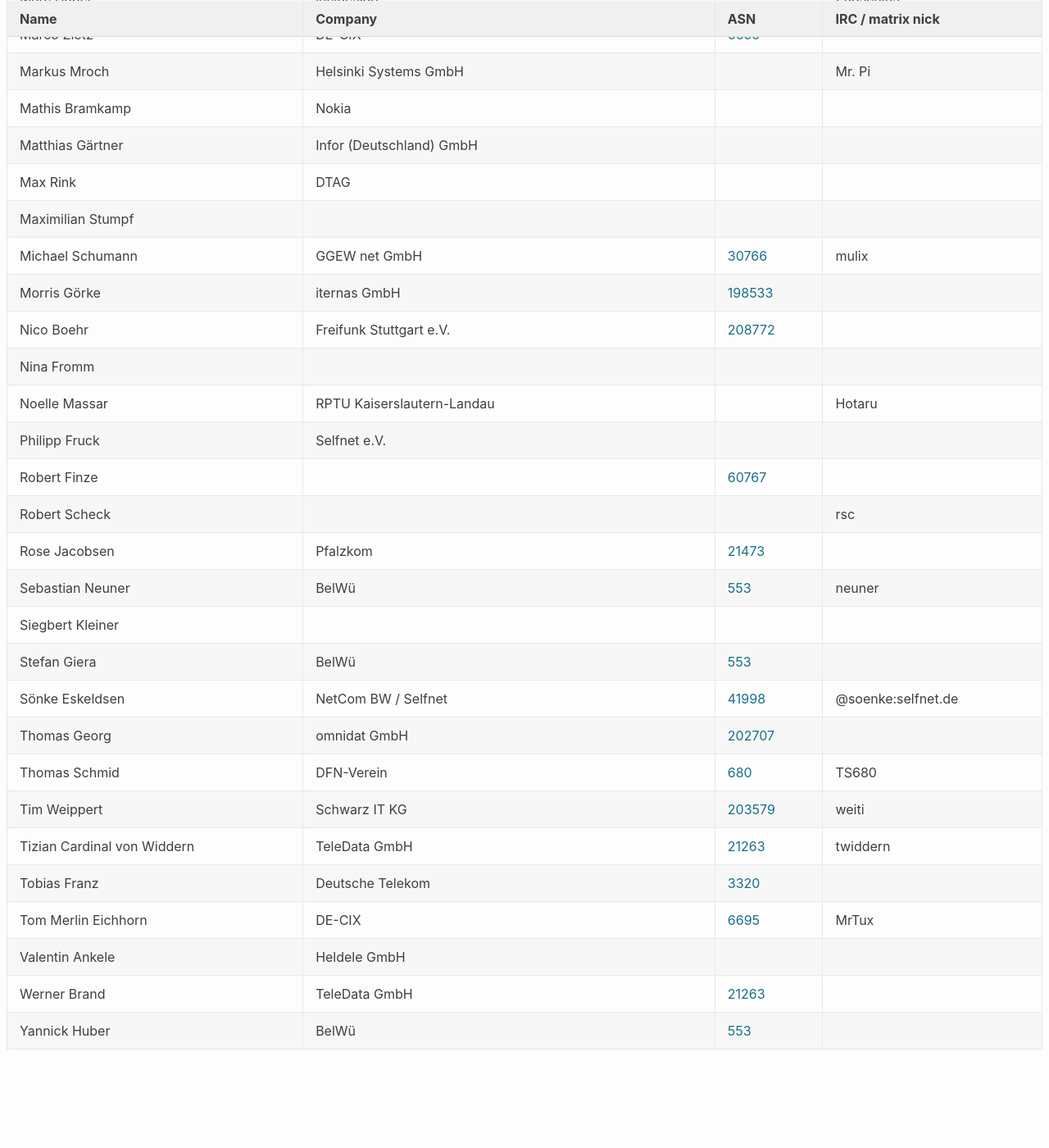
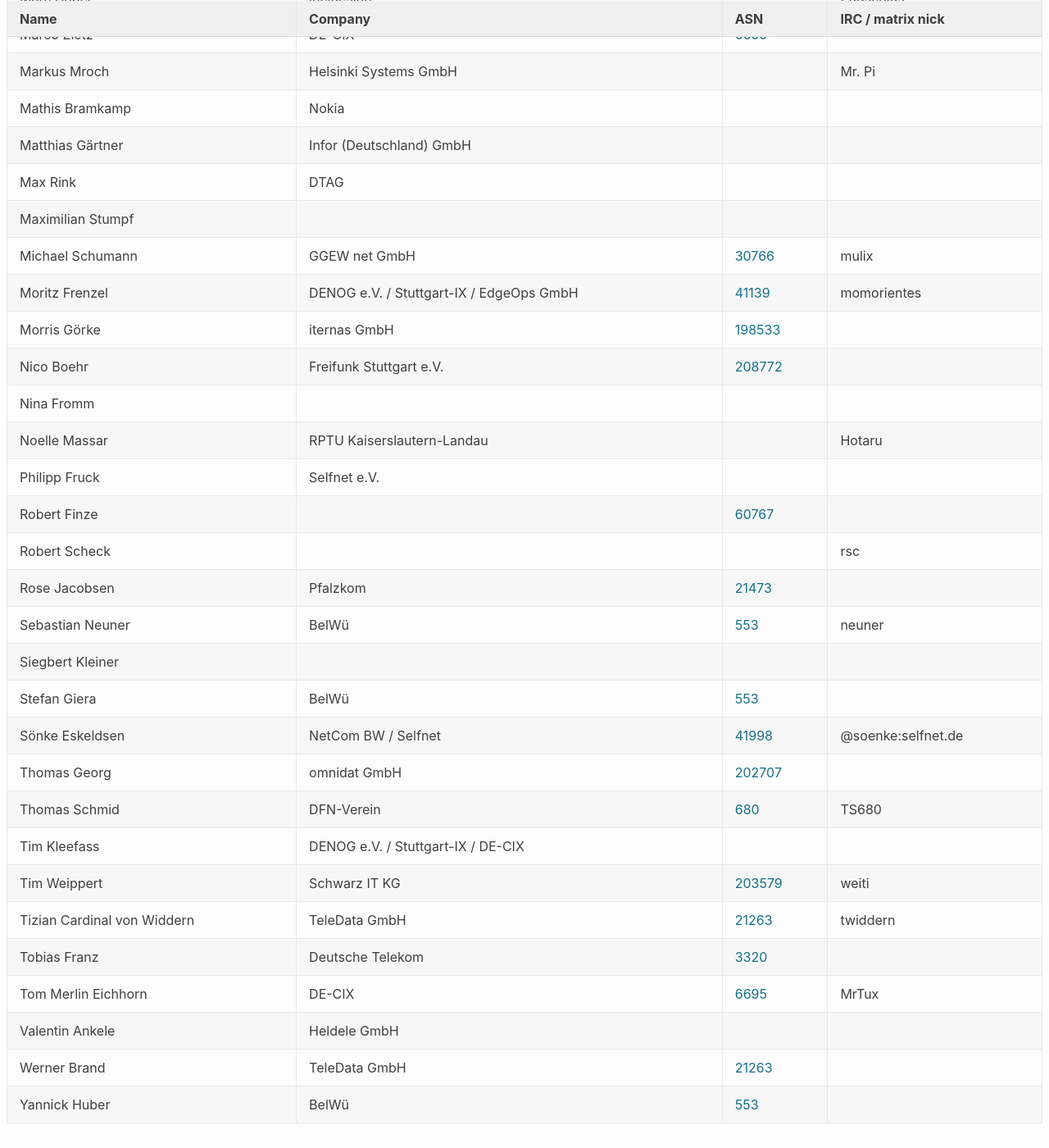
Before and after one commit to denog/pretix-attendeelist, a Jekyll site: the page built from denogmeetup25-06/index.markdown, in a window 1280 px wide and 1400 px high, scrolled down 1114 px. Shown: the whole window at 82% size. Built offline with Jekyll 4.4.1, drawn with Linux system fonts in a browser that asks for light colours; before the commit the page ends 2424 px from its top, so only the background shows below that.

Commit message:
Latest data: Wed Jul  2 13:19:03 UTC 2025

```diff
--- a/_data/attendees_denogmeetup25-06.json
+++ b/_data/attendees_denogmeetup25-06.json
@@ -186,6 +186,12 @@
     "asn": "30766"
   },
   {
+    "name": "Moritz Frenzel",
+    "company": "DENOG e.V. / Stuttgart-IX / EdgeOps GmbH",
+    "irc": "momorientes",
+    "asn": "41139"
+  },
+  {
     "name": "Morris Görke",
     "company": "iternas GmbH",
     "irc": null,
@@ -270,6 +276,12 @@
     "asn": "680"
   },
   {
+    "name": "Tim Kleefass",
+    "company": "DENOG e.V. / Stuttgart-IX / DE-CIX",
+    "irc": null,
+    "asn": null
+  },
+  {
     "name": "Tim Weippert",
     "company": "Schwarz IT KG",
     "irc": "weiti",
```
